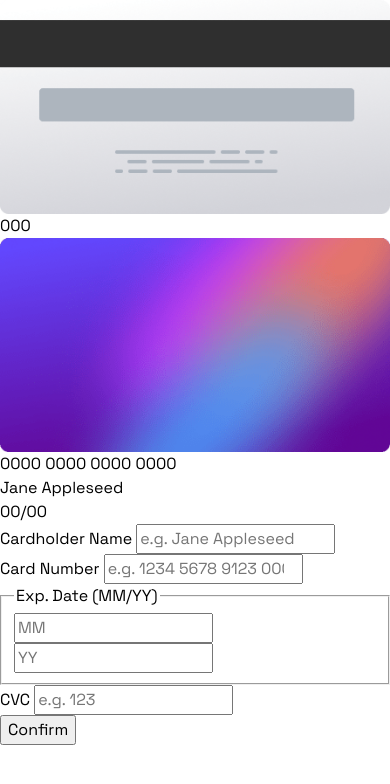
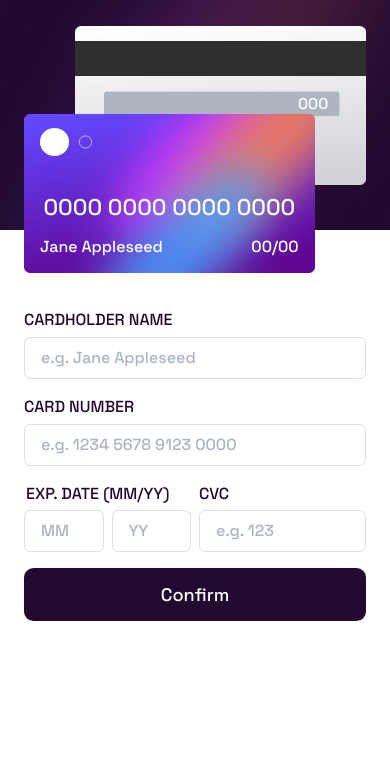
Before and after one commit to MatiasBastarrica/interactive-card-details-form, a plain HTML site: page index.html in a window 390 px wide. Drawn offline with Linux system fonts and the light colour scheme.

Commit message:
Position and style the cards and the form for the mobile viewport

```diff
--- a/index.html
+++ b/index.html
@@ -2,7 +2,7 @@
 <html lang="en">
   <head>
     <meta charset="UTF-8" />
-
+    <meta name="viewport" content="width=device-width, initial-scale=1.0" />
     <link
       rel="icon"
       type="image/png"
@@ -20,16 +20,18 @@
   </head>
   <body>
     <div class="card-display">
+      <div class="decorative-bg"></div>
       <div class="card-back-container">
-        <img src="./images/bg-card-back.png" alt="" />
         <div class="card-back__cvc">000</div>
       </div>
       <div class="card-front-container">
-        <img src="./images/bg-card-front.png" alt="" />
-        <div class="card-front__number">0000 0000 0000 0000</div>
-        <div class="card-front-details-container">
-          <div class="card-front__name">Jane Appleseed</div>
-          <div class="card-front__expiration-date">00/00</div>
+        <img src="./images/card-logo.svg" alt="" class="front-card-img" />
+        <div class="wrapper">
+          <div class="card-front__number">0000 0000 0000 0000</div>
+          <div class="card-front-details-container">
+            <div class="card-front__name">Jane Appleseed</div>
+            <div class="card-front__expiration-date">00/00</div>
+          </div>
         </div>
       </div>
     </div>
@@ -47,7 +49,7 @@
         <div>
           <label for="card-number">Card Number</label>
           <input
-            type="number"
+            type="text"
             name="card-number"
             id="card-number"
             placeholder="e.g. 1234 5678 9123 0000"
@@ -58,13 +60,15 @@
             <div class="form-col">
               <fieldset>
                 <legend>Exp. Date (MM/YY)</legend>
-                <input type="number" name="month" id="month" placeholder="MM" />
-                <input type="number" name="year" id="year" placeholder="YY" />
+                <div class="wrapper">
+                  <input type="text" name="month" id="month" placeholder="MM" />
+                  <input type="text" name="year" id="year" placeholder="YY" />
+                </div>
               </fieldset>
             </div>
             <div class="form-col">
               <label for="cvc">CVC</label>
-              <input type="number" name="cvc" id="cvc" placeholder="e.g. 123" />
+              <input type="text" name="cvc" id="cvc" placeholder="e.g. 123" />
             </div>
           </div>
         </div>
--- a/styles.css
+++ b/styles.css
@@ -51,6 +51,22 @@ select {
   font: inherit;
 }
 
+input {
+  width: 100%;
+  padding: 0.5rem 1rem;
+  border-radius: 0.4rem;
+  border: 1px solid var(--gray-200);
+}
+
+label {
+  display: block;
+}
+
+fieldset {
+  border: none;
+  padding: 0;
+}
+
 p,
 h1,
 h2,
@@ -88,4 +104,157 @@ h6 {
 
 body {
   font-family: "Space Grotesk", sans-serif;
+  display: flex;
+  flex-direction: column;
+  gap: 5rem;
+  font-weight: 500;
 }
+
+/* ### CARD DISPLAY ### */
+
+.card-display {
+  color: var(--white);
+  padding: 1.5rem;
+  display: flex;
+  flex-direction: column;
+  gap: 1.5rem;
+  overflow: scroll;
+  position: relative;
+}
+
+.decorative-bg {
+  background-image: url(./images/bg-main-mobile.png);
+  background-repeat: no-repeat;
+  background-size: cover;
+  height: 230px;
+  position: absolute;
+  inset: 0;
+}
+
+.card-back-container,
+.card-front-container {
+  max-width: 447px;
+  min-width: 276px;
+  position: relative;
+  /* max-width: 447px;
+  width: 85%; */
+  height: auto;
+  aspect-ratio: 16/9;
+  background-position: center;
+  background-size: contain;
+  background-repeat: no-repeat;
+}
+
+.card-back-container {
+  background-image: url(./images/bg-card-back.png);
+}
+
+.card-back__cvc {
+  position: absolute;
+  top: 42%;
+  right: 13%;
+  font-size: clamp(1vw, 4vw, 1.5rem);
+}
+
+.card-front-container {
+  background-image: url(./images/bg-card-front.png);
+  padding: 1rem;
+  display: flex;
+  flex-direction: column;
+  transform: translateY(-100px);
+}
+
+.card-front-container .wrapper {
+  margin-top: auto;
+}
+
+.front-card-img {
+  max-width: 60px;
+  width: 20%;
+}
+
+.card-front-details-container {
+  margin-top: 0.6rem;
+  display: flex;
+  justify-content: space-between;
+  flex-wrap: wrap;
+}
+
+.card-front__number {
+  font-size: clamp(1.35rem, -0.4273rem + 7.5829vw, 2.35rem);
+  text-align: center;
+}
+
+/* ### FORM ### */
+
+main {
+  padding: 1.5rem;
+  transform: translateY(-195px);
+}
+
+form {
+  display: flex;
+  flex-direction: column;
+  gap: 1rem;
+}
+
+input::placeholder {
+  color: var(--gray-400);
+}
+
+label,
+legend {
+  margin-bottom: 0.3rem;
+  color: var(--purple-950);
+  text-transform: uppercase;
+}
+
+.form-row {
+  display: flex;
+  flex-wrap: wrap;
+  align-items: center;
+  gap: 0.5rem;
+}
+
+.form-col {
+  flex: 1;
+  min-width: 155px;
+}
+
+fieldset .wrapper {
+  display: flex;
+  align-items: center;
+  flex-wrap: wrap;
+  gap: 0.5rem;
+}
+
+fieldset .wrapper > * {
+  flex: 1;
+  min-width: 30px;
+}
+
+form > button {
+  padding: 0.8rem 1rem;
+  background-color: var(--purple-950);
+  color: var(--white);
+  font-size: 1.135rem;
+  border: none;
+  border-radius: 0.6rem;
+  cursor: pointer;
+}
+
+/* ###  MEDIA QUERIES ### */
+
+@media (min-width: 370px) {
+  /* ### CARD DISPLAY ### */
+  .card-back-container,
+  .card-front-container {
+    width: 85%;
+    height: auto;
+    aspect-ratio: 16/9;
+  }
+
+  .card-back-container {
+    align-self: flex-end;
+  }
+}
```
